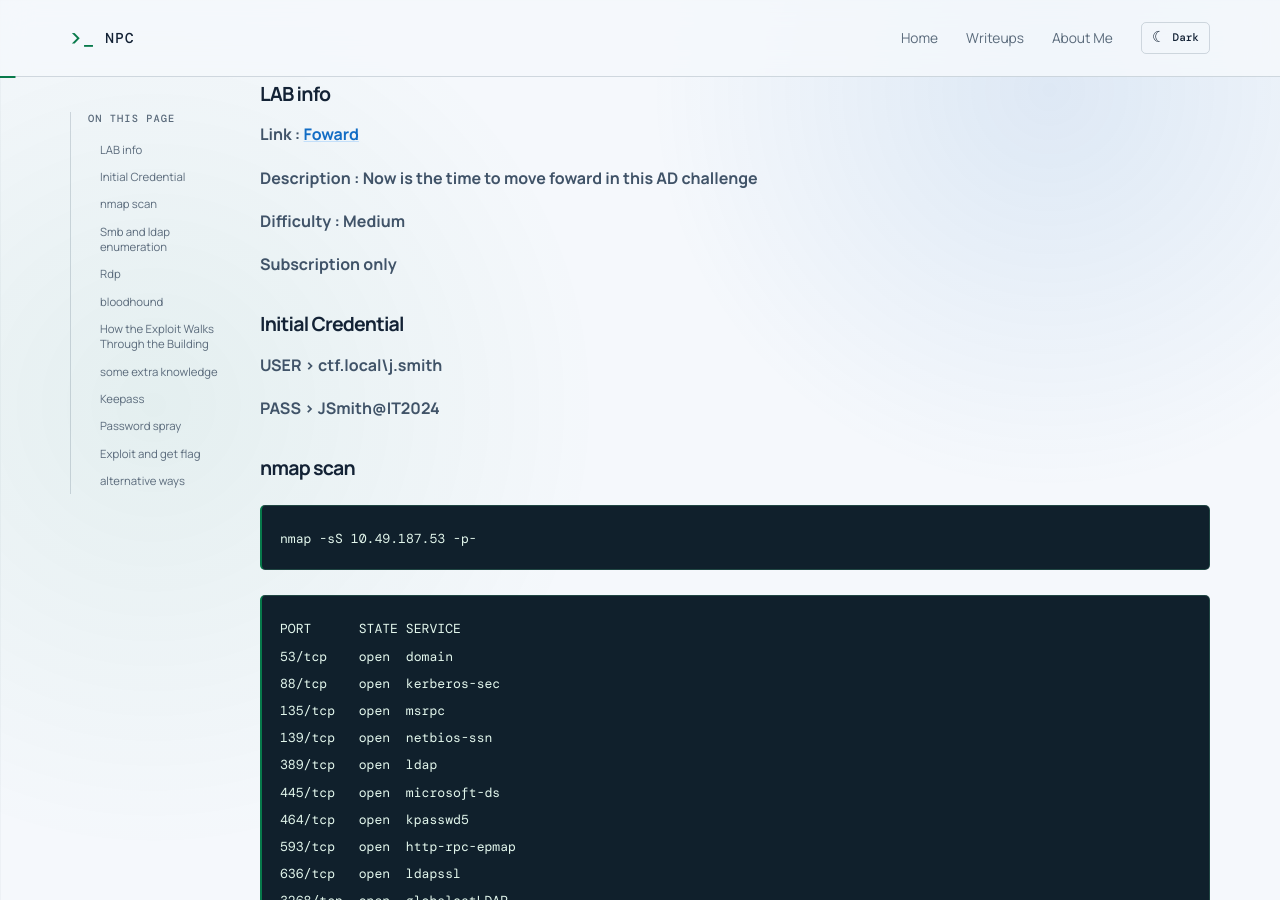
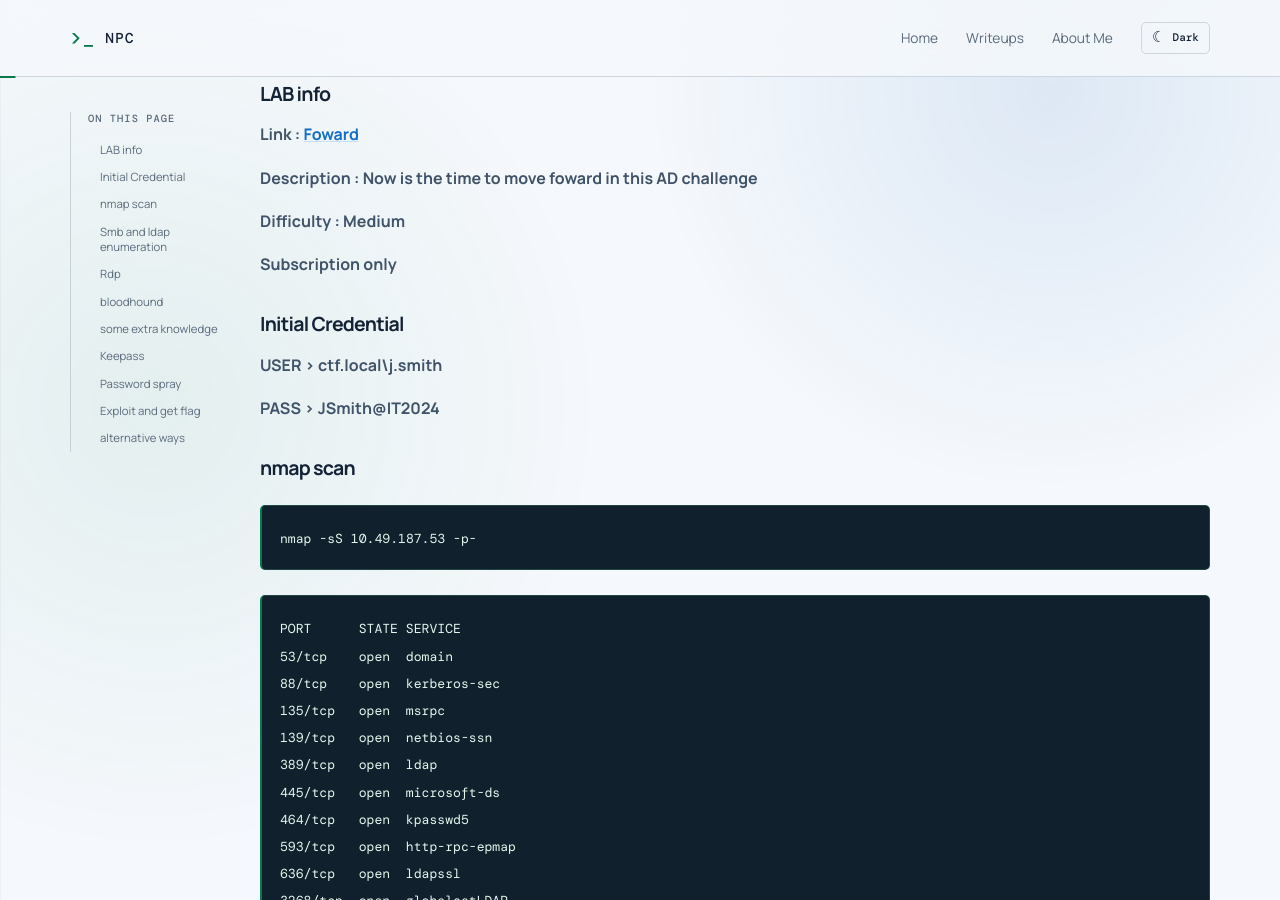
Before and after one commit to useless-npc/useless-npc.github.io, a Jekyll site: the page built from _posts/2026-06-25-THM-Foward.md, in a window 1280 px wide and 900 px high, scrolled down 385 px. Built offline with Jekyll 4.4.1, drawn with Linux system fonts in a browser that asks for light colours.

Commit message:
new blog

```diff
--- a/_posts/2026-06-25-THM-Foward.md
+++ b/_posts/2026-06-25-THM-Foward.md
@@ -95,7 +95,7 @@ AllowedtoAct is acutally known as resource-based constrained delegation . Every
 
 
 The exploit overview
-### How the Exploit Walks Through the Building
+###### How the Exploit Walks Through the Building
 
 Because of the **AllowedToAct** setting you injected, the "building rules" get twisted:
 
```
